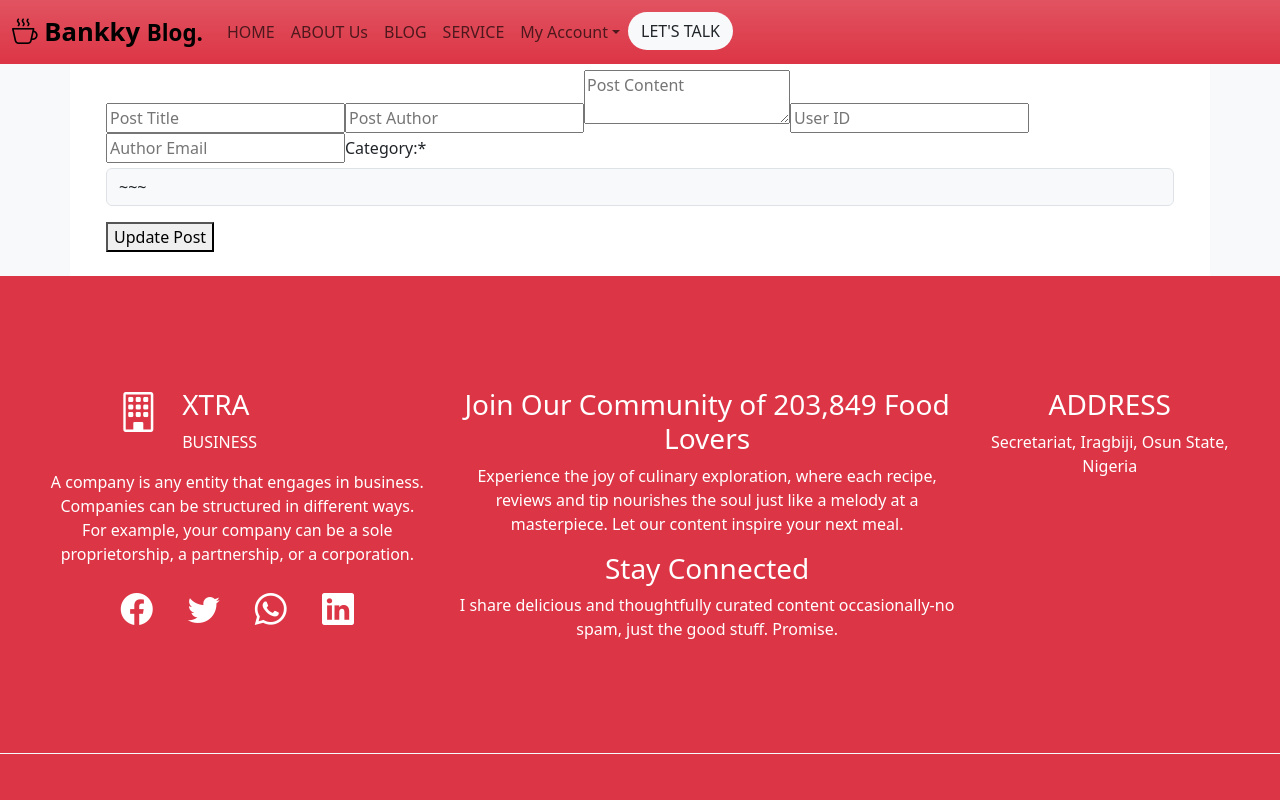
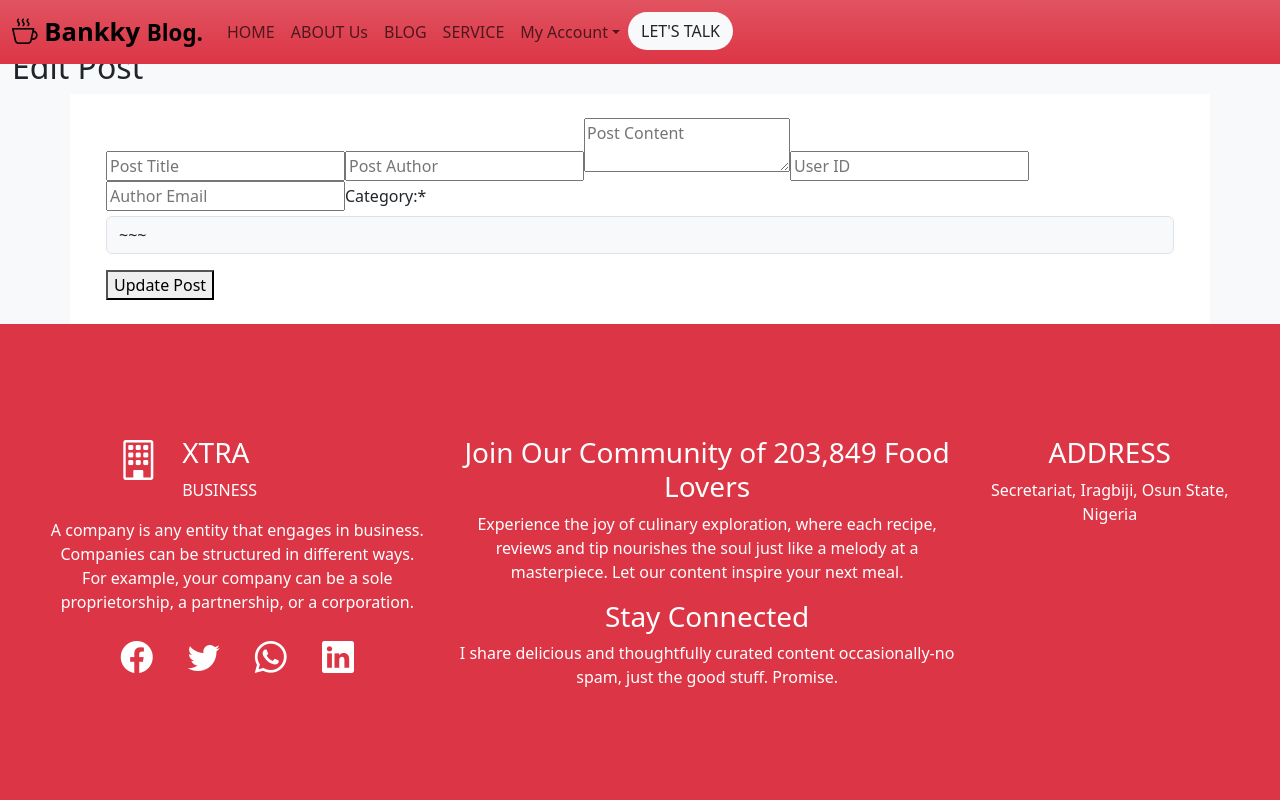
Before and after one commit to Azeezbank/myblog, a React (Vite) app: page /Editpost/1 in a window 1280 px wide. Shown: the top 800 px of the page. Built offline with nearby package versions, Linux system fonts and the light colour scheme; no server answers.

Commit message:
Update Editpost.jsx

```diff
--- a/src/Components/Editpost.jsx
+++ b/src/Components/Editpost.jsx
@@ -97,7 +97,7 @@
         </div>
       </nav>
 
-      <div className="container-fluid bg-light">
+      <div className="container-fluid bg-light pt-5">
       <h2>Edit Post</h2>
         <div className="container bg-white">
         <form className="bg-white p-4">
```
